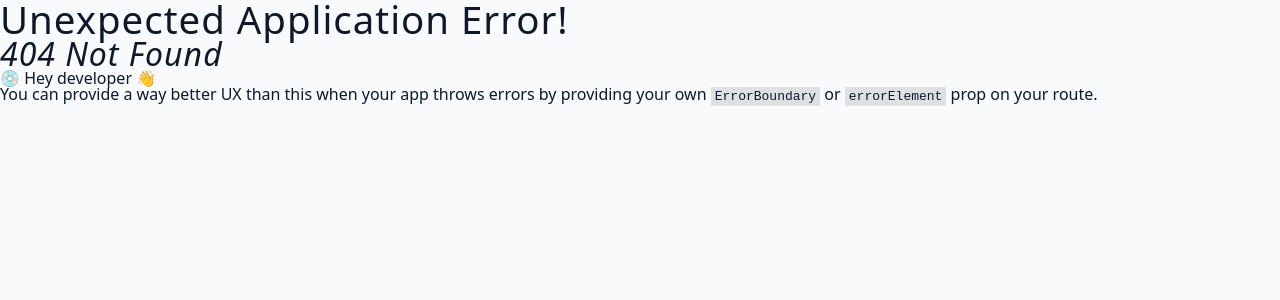
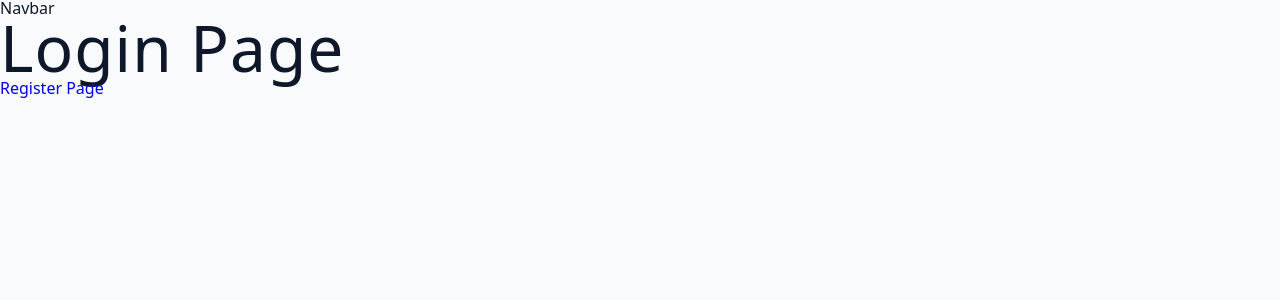
Before and after one commit to Mitrevichin/Jobify-, a React (Vite) app: page /login in a window 1280 px wide. Before the commit this address had no page. Shown: the top 300 px of the page. Built offline with nearby package versions, Linux system fonts and the light colour scheme.

Commit message:
react router basic set up

```diff
--- a/src/App.jsx
+++ b/src/App.jsx
@@ -1,18 +1,36 @@
 import { createBrowserRouter, RouterProvider } from 'react-router-dom';
-import HomeLayout from './pages/HomeLayout';
+import {
+  HomeLayout,
+  Register,
+  Login,
+  DashBoardLayout,
+  Error,
+  Landing,
+} from './pages';
 
 const router = createBrowserRouter([
   {
     path: '/',
     element: <HomeLayout />,
-  },
-  {
-    path: 'about',
-    element: (
-      <div>
-        <h1>About page</h1>
-      </div>
-    ),
+    errorElement: <Error />,
+    children: [
+      {
+        index: true,
+        element: <Landing />,
+      },
+      {
+        path: 'register',
+        element: <Register />,
+      },
+      {
+        path: 'login',
+        element: <Login />,
+      },
+      {
+        path: 'dashboard',
+        element: <DashBoardLayout />,
+      },
+    ],
   },
 ]);
 
--- a/src/pages/Error.jsx
+++ b/src/pages/Error.jsx
@@ -1,5 +1,15 @@
+import { Link, useRouteError } from 'react-router-dom';
+
 function Error() {
-  return <h1>Error Page</h1>;
+  const error = useRouteError();
+  console.log(error);
+
+  return (
+    <div>
+      <h1>Error Page</h1>
+      <Link to='/'>Back Home</Link>
+    </div>
+  );
 }
 
 export default Error;
--- a/src/pages/HomeLayout.jsx
+++ b/src/pages/HomeLayout.jsx
@@ -1,5 +1,12 @@
+import { Outlet } from 'react-router-dom';
+
 function HomeLayout() {
-  return <h1>HomeLayout</h1>;
+  return (
+    <div>
+      <nav>Navbar</nav>
+      <Outlet />
+    </div>
+  );
 }
 
 export default HomeLayout;
--- a/src/pages/Login.jsx
+++ b/src/pages/Login.jsx
@@ -1,5 +1,12 @@
+import { Link } from 'react-router-dom';
+
 function Login() {
-  return <h1>Login Page</h1>;
+  return (
+    <div>
+      <h1>Login Page</h1>
+      <Link to='/register'>Register Page</Link>
+    </div>
+  );
 }
 
 export default Login;
--- a/src/pages/Register.jsx
+++ b/src/pages/Register.jsx
@@ -1,5 +1,12 @@
+import { Link } from 'react-router-dom';
+
 function Register() {
-  return <h1>Register Page</h1>;
+  return (
+    <div>
+      <h1>Register Page</h1>
+      <Link to='/login'>Login Page</Link>
+    </div>
+  );
 }
 
 export default Register;
```
Also changed, not shown: src/pages/index.js (+13 -0 lines).
